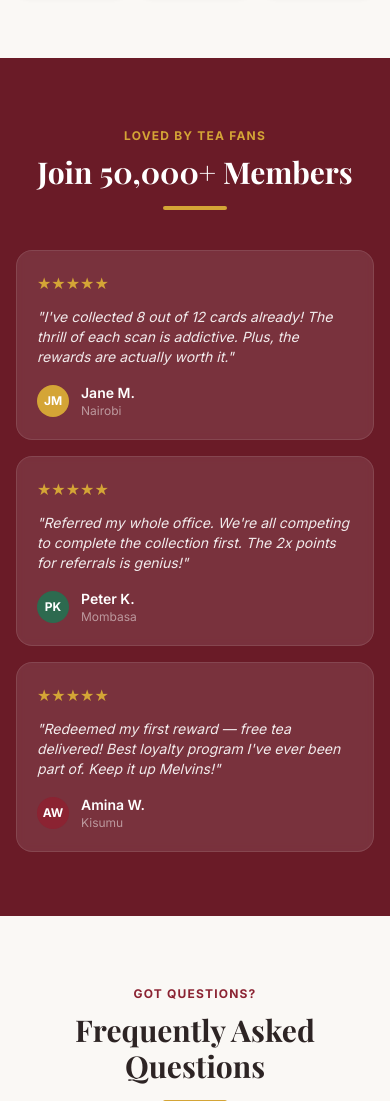
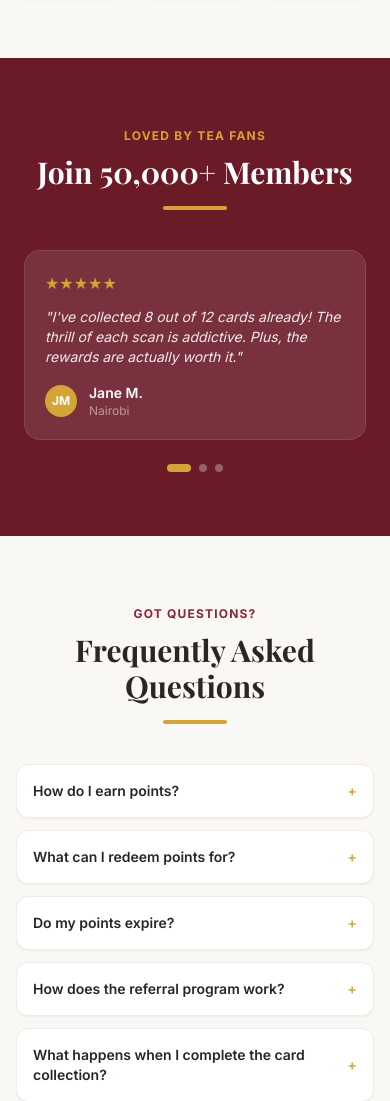
Before and after one commit to nyoroku/clubby, a Django app: page / in a window 390 px wide. Shown: the part 3438-4539 px from the top of the page. Run offline with Django 5.2, Linux system fonts and the light colour scheme; some libraries are stand-ins or nearby versions.

Commit message:
feat: add mobile carousel for testimonials section

```diff
--- a/club/templates/club/landing_page.html
+++ b/club/templates/club/landing_page.html
@@ -443,7 +443,9 @@
                 <h2 class="text-3xl md:text-4xl font-display font-bold mt-2 text-white">Join 50,000+ Members</h2>
                 <div class="w-16 h-1 bg-mv-gold mx-auto mt-4 rounded-full"></div>
             </div>
-            <div class="grid md:grid-cols-3 gap-4">
+
+            <!-- Desktop: Grid -->
+            <div class="hidden md:grid md:grid-cols-3 gap-4">
                 <div class="bg-white/10 backdrop-blur-sm rounded-2xl p-5 border border-white/10">
                     <div class="flex items-center gap-2 mb-3"><span class="text-mv-gold">★★★★★</span></div>
                     <p class="text-sm text-white/90 mb-4 italic">"I've collected 8 out of 12 cards already! The thrill
@@ -485,6 +487,79 @@
                             <p class="text-white/50 text-xs">Kisumu</p>
                         </div>
                     </div>
+                </div>
+            </div>
+
+            <!-- Mobile: Carousel -->
+            <div class="md:hidden relative" x-data="{ current: 0, total: 3 }"
+                x-init="setInterval(() => { current = (current + 1) % total }, 5000)">
+                <div class="overflow-hidden">
+                    <div class="flex transition-transform duration-500"
+                        :style="`transform: translateX(-${current * 100}%)`">
+                        <!-- Testimonial 1 -->
+                        <div class="w-full flex-shrink-0 px-2">
+                            <div class="bg-white/10 backdrop-blur-sm rounded-2xl p-5 border border-white/10">
+                                <div class="flex items-center gap-2 mb-3"><span class="text-mv-gold">★★★★★</span></div>
+                                <p class="text-sm text-white/90 mb-4 italic">"I've collected 8 out of 12 cards already!
+                                    The thrill
+                                    of each scan is addictive. Plus, the rewards are actually worth it."</p>
+                                <div class="flex items-center gap-3">
+                                    <div
+                                        class="w-8 h-8 rounded-full bg-mv-gold flex items-center justify-center text-white text-xs font-bold">
+                                        JM</div>
+                                    <div>
+                                        <p class="text-white text-sm font-semibold">Jane M.</p>
+                                        <p class="text-white/50 text-xs">Nairobi</p>
+                                    </div>
+                                </div>
+                            </div>
+                        </div>
+                        <!-- Testimonial 2 -->
+                        <div class="w-full flex-shrink-0 px-2">
+                            <div class="bg-white/10 backdrop-blur-sm rounded-2xl p-5 border border-white/10">
+                                <div class="flex items-center gap-2 mb-3"><span class="text-mv-gold">★★★★★</span></div>
+                                <p class="text-sm text-white/90 mb-4 italic">"Referred my whole office. We're all
+                                    competing to
+                                    complete the collection first. The 2x points for referrals is genius!"</p>
+                                <div class="flex items-center gap-3">
+                                    <div
+                                        class="w-8 h-8 rounded-full bg-mv-green flex items-center justify-center text-white text-xs font-bold">
+                                        PK</div>
+                                    <div>
+                                        <p class="text-white text-sm font-semibold">Peter K.</p>
+                                        <p class="text-white/50 text-xs">Mombasa</p>
+                                    </div>
+                                </div>
+                            </div>
+                        </div>
+                        <!-- Testimonial 3 -->
+                        <div class="w-full flex-shrink-0 px-2">
+                            <div class="bg-white/10 backdrop-blur-sm rounded-2xl p-5 border border-white/10">
+                                <div class="flex items-center gap-2 mb-3"><span class="text-mv-gold">★★★★★</span></div>
+                                <p class="text-sm text-white/90 mb-4 italic">"Redeemed my first reward — free tea
+                                    delivered! Best
+                                    loyalty program I've ever been part of. Keep it up Melvins!"</p>
+                                <div class="flex items-center gap-3">
+                                    <div
+                                        class="w-8 h-8 rounded-full bg-mv-maroon flex items-center justify-center text-white text-xs font-bold">
+                                        AW</div>
+                                    <div>
+                                        <p class="text-white text-sm font-semibold">Amina W.</p>
+                                        <p class="text-white/50 text-xs">Kisumu</p>
+                                    </div>
+                                </div>
+                            </div>
+                        </div>
+                    </div>
+                </div>
+                <!-- Carousel dots -->
+                <div class="flex justify-center gap-2 mt-6">
+                    <button @click="current = 0" :class="current === 0 ? 'bg-mv-gold w-6' : 'bg-white/30 w-2'"
+                        class="h-2 rounded-full transition-all"></button>
+                    <button @click="current = 1" :class="current === 1 ? 'bg-mv-gold w-6' : 'bg-white/30 w-2'"
+                        class="h-2 rounded-full transition-all"></button>
+                    <button @click="current = 2" :class="current === 2 ? 'bg-mv-gold w-6' : 'bg-white/30 w-2'"
+                        class="h-2 rounded-full transition-all"></button>
                 </div>
             </div>
         </div>
```
